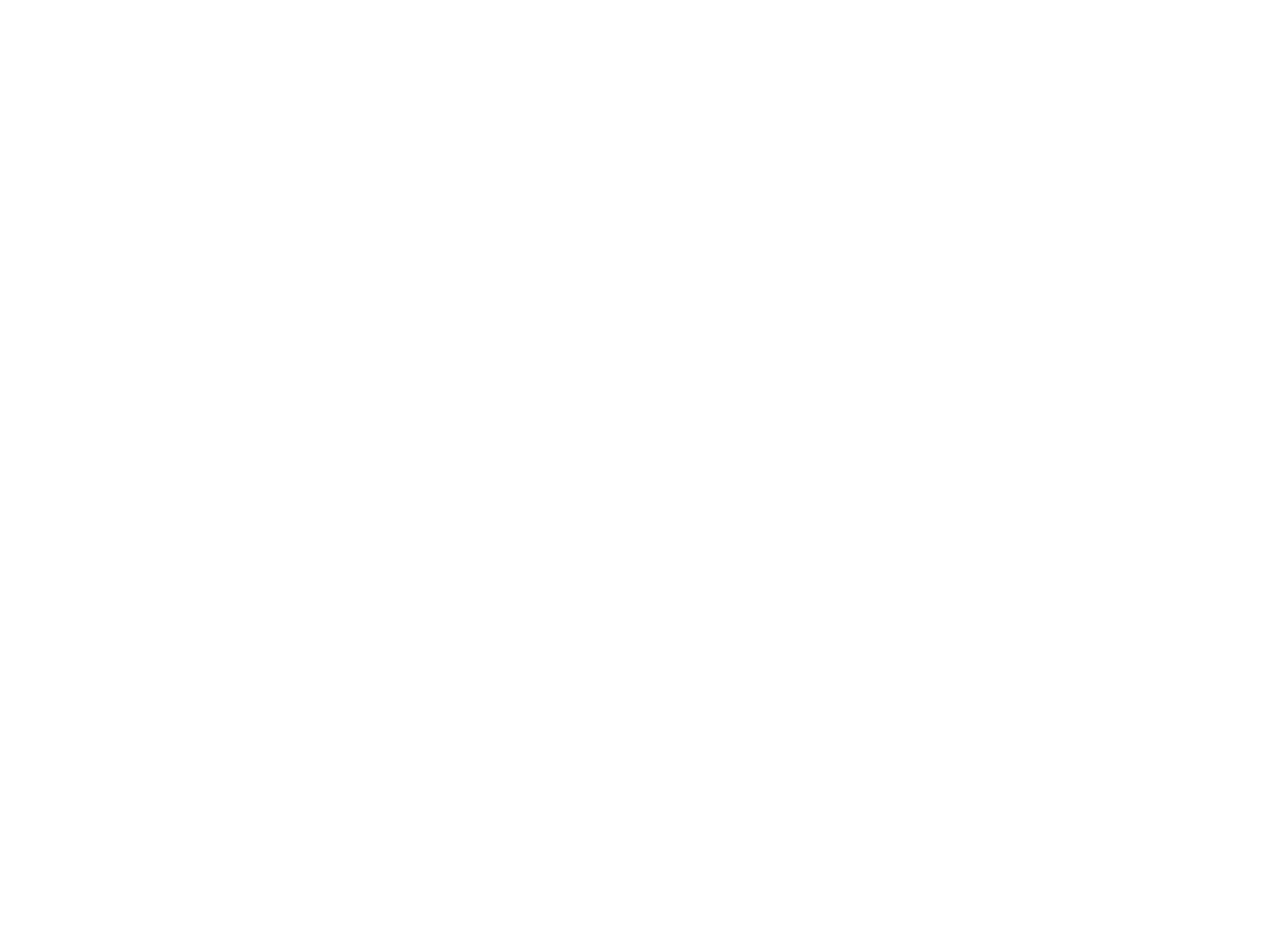
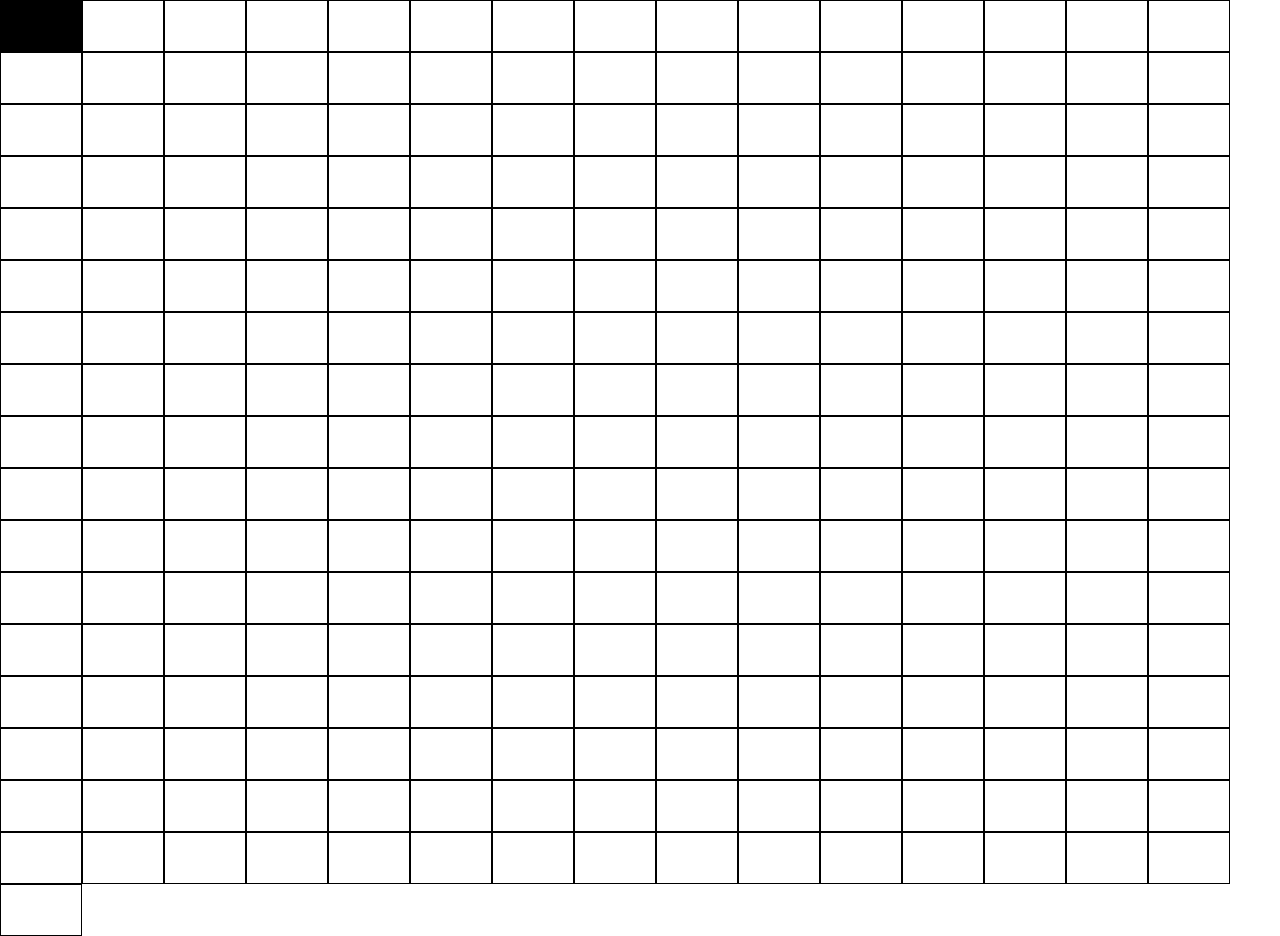
Before and after one commit to InstantRamen/PixaSketch, a plain HTML site: page index.html in a window 1280 px wide. Before the commit the page ends 800 px from the top, so only its background shows below. Drawn offline with nearby package versions, Linux system fonts and the light colour scheme.

Commit message:
got drawing to work, fixed background color, and turned on borders

```diff
--- a/css/style.css
+++ b/css/style.css
@@ -17,6 +17,6 @@ body {
   width:6.25vw;
   padding:0px;
   margin: 0px;
-  border: 0px solid black;
-  background-color: f0f0f0;
+  border: 1px solid black;
+  background-color: white;
 }
--- a/js/script.js
+++ b/js/script.js
@@ -1,3 +1,5 @@
+
+
 $(document).ready(function() {
   // create a 16*16 grid of divs
   for(x = 0; x < 16; x++) {
@@ -7,3 +9,8 @@ $(document).ready(function() {
   }
 
 });
+
+$(document).on("mouseover", ".grid-block", function() {
+  $(this).css("background-color", "black");
+
+})
```
